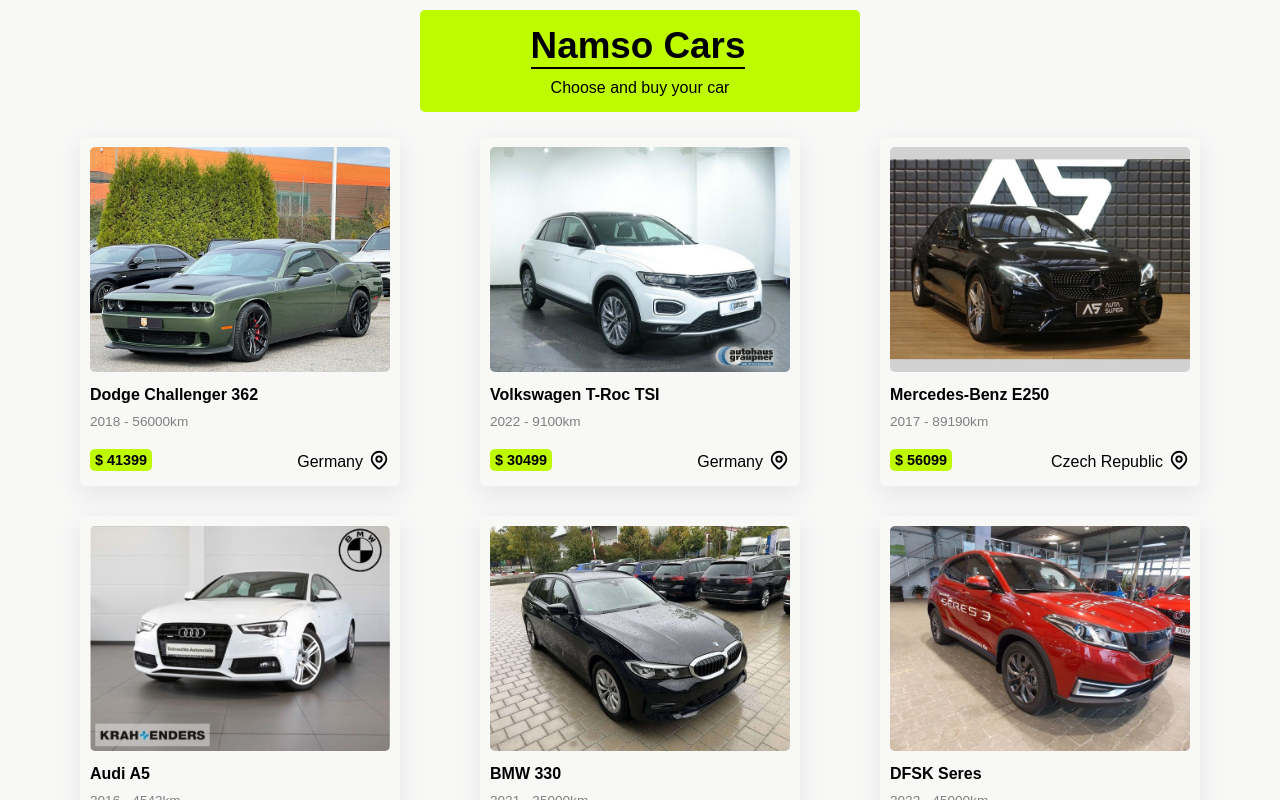
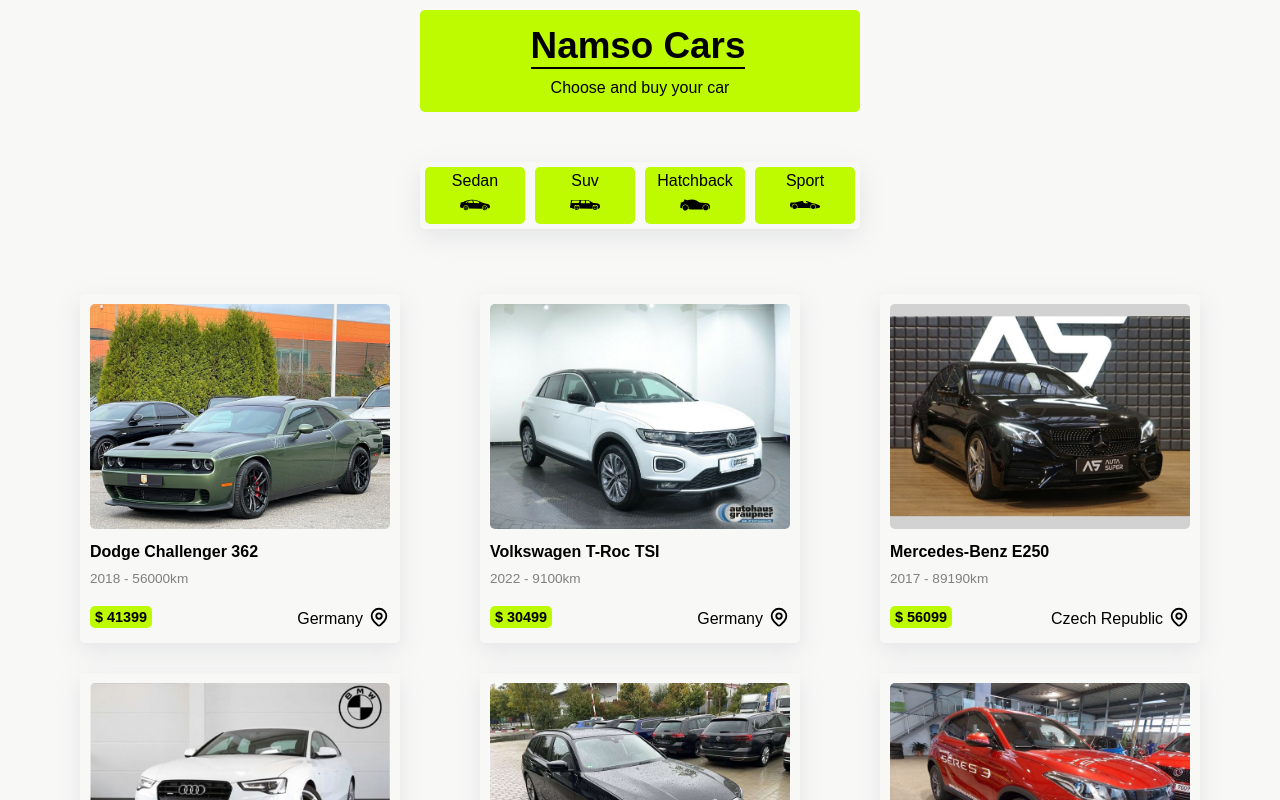
Before and after one commit to nams0/Namso-Cars, a Next.js app: page /cars in a window 1280 px wide. Shown: the top 800 px of the page. Built offline with nearby package versions, Linux system fonts and the light colour scheme.

Commit message:
created cagegories section and added it's styles

```diff
--- a/components/icons/Sedan.js
+++ b/components/icons/Sedan.js
@@ -1,7 +1,7 @@
 function Sedan() {
   return (
     <svg x="0px" y="0px" width="30px" height="30px" viewBox="0 0 98.967 98.967">
-      <g>
+      <g transform="translate(98.967, 0) scale(-1, 1)">
         <g>
           <path
             d="M17.275,52.156c-4.124,0-7.468,3.343-7.468,7.468c0,0.318,0.026,0.631,0.066,0.938c0.463,3.681,3.596,6.528,7.401,6.528
@@ -42,23 +42,8 @@
           />
         </g>
       </g>
-      <g></g>
-      <g></g>
-      <g></g>
-      <g></g>
-      <g></g>
-      <g></g>
-      <g></g>
-      <g></g>
-      <g></g>
-      <g></g>
-      <g></g>
-      <g></g>
-      <g></g>
-      <g></g>
-      <g></g>
     </svg>
-  );
+  )
 }
 
-export default Sedan;
+export default Sedan
--- a/components/icons/Sport.js
+++ b/components/icons/Sport.js
@@ -1,7 +1,7 @@
 function Sport() {
   return (
     <svg x="0px" y="0px" width="30" height="30" viewBox="0 0 491.73 491.729">
-      <g>
+      <g transform="translate(491.73, 0) scale(-1, 1)">
         <g>
           <path
             d="M491.124,237.877c-0.292-8.502-7.898-20.468-10.395-24.165c1.747-2.747,2.561-4.837,1.679-6.508
@@ -35,23 +35,8 @@
           />
         </g>
       </g>
-      <g></g>
-      <g></g>
-      <g></g>
-      <g></g>
-      <g></g>
-      <g></g>
-      <g></g>
-      <g></g>
-      <g></g>
-      <g></g>
-      <g></g>
-      <g></g>
-      <g></g>
-      <g></g>
-      <g></g>
     </svg>
-  );
+  )
 }
 
-export default Sport;
+export default Sport
--- a/components/icons/Suv.js
+++ b/components/icons/Suv.js
@@ -1,7 +1,7 @@
 function Suv() {
   return (
     <svg x="0px" y="0px" width="30px" height="30px" viewBox="0 0 99.488 99.488">
-      <g>
+      <g transform="translate(99.488, 0) scale(-1, 1)">
         <g>
           <path
             d="M98.587,52.231l-0.68-0.106c0.244-9.324-1.22-11.202-2.858-16.912h0.901c0.428,0,0.773-0.347,0.773-0.774V33.55
@@ -46,23 +46,8 @@
           />
         </g>
       </g>
-      <g></g>
-      <g></g>
-      <g></g>
-      <g></g>
-      <g></g>
-      <g></g>
-      <g></g>
-      <g></g>
-      <g></g>
-      <g></g>
-      <g></g>
-      <g></g>
-      <g></g>
-      <g></g>
-      <g></g>
     </svg>
-  );
+  )
 }
 
-export default Suv;
+export default Suv
--- /dev/null
+++ b/components/module/Categories.js
@@ -0,0 +1,31 @@
+import Link from "next/link"
+import styles from "./Categories.module.css"
+import Sedan from "../icons/Sedan"
+import Suv from "../icons/Suv"
+import Hatchback from "../icons/Hatchback"
+import Sport from "../icons/Sport"
+
+function Categories() {
+  return (
+    <div className={styles.container}>
+      <div>
+        <p>Sedan</p>
+        <Sedan />
+      </div>
+      <div>
+        <p>Suv</p>
+        <Suv />
+      </div>
+      <div>
+        <p>Hatchback</p>
+        <Hatchback />
+      </div>
+      <div>
+        <p>Sport</p>
+        <Sport />
+      </div>
+    </div>
+  )
+}
+
+export default Categories
--- /dev/null
+++ b/components/module/Categories.module.css
@@ -0,0 +1,30 @@
+.container {
+  box-shadow: rgba(149, 157, 165, 0.2) 0px 8px 24px;
+  width: fit-content;
+  margin: 50px auto;
+  display: flex;
+  justify-content: space-between;
+  align-items: center;
+  border-radius: 5px;
+}
+
+.container div {
+  text-align: center;
+  margin: 5px;
+  background-color: #befa00;
+  padding: 5px;
+  padding-bottom: 0;
+  border-radius: 5px;
+  width: 100px;
+}
+
+@media (max-width: 600px) {
+  .container {
+    width: 320px;
+    flex-wrap: wrap;
+  }
+
+  .container div {
+    width: 150px;
+  }
+}
--- a/pages/cars/index.js
+++ b/pages/cars/index.js
@@ -1,9 +1,11 @@
+import Categories from "@/components/module/Categories"
 import CarsPage from "@/components/templates/CarsPage"
 import carsData from "@/data/carsData"
 
 function Cars() {
   return (
     <div>
+      <Categories />
       <CarsPage data={carsData} />
     </div>
   )
```
Lines whose indentation alone changed are shown as unchanged.
